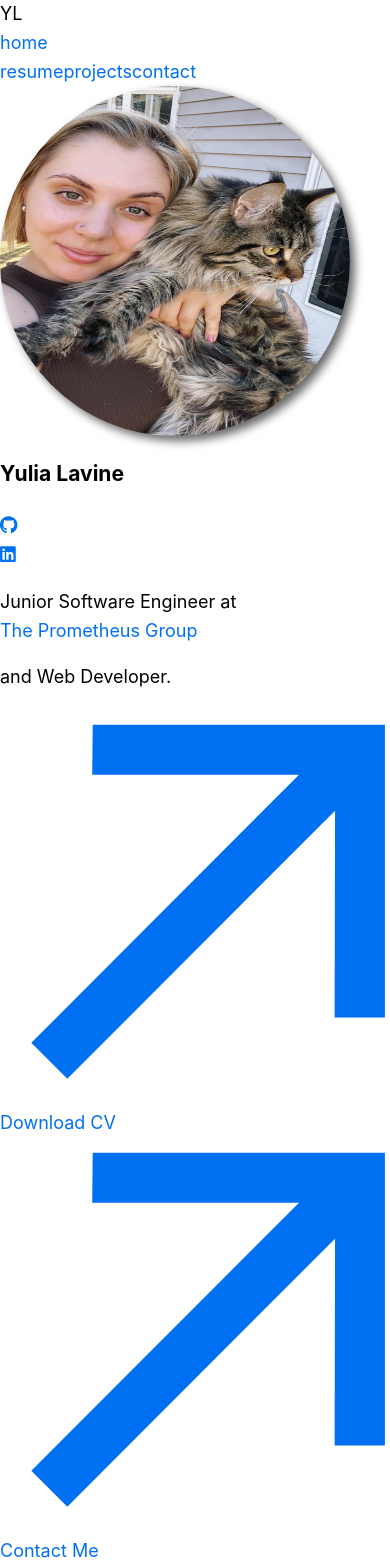
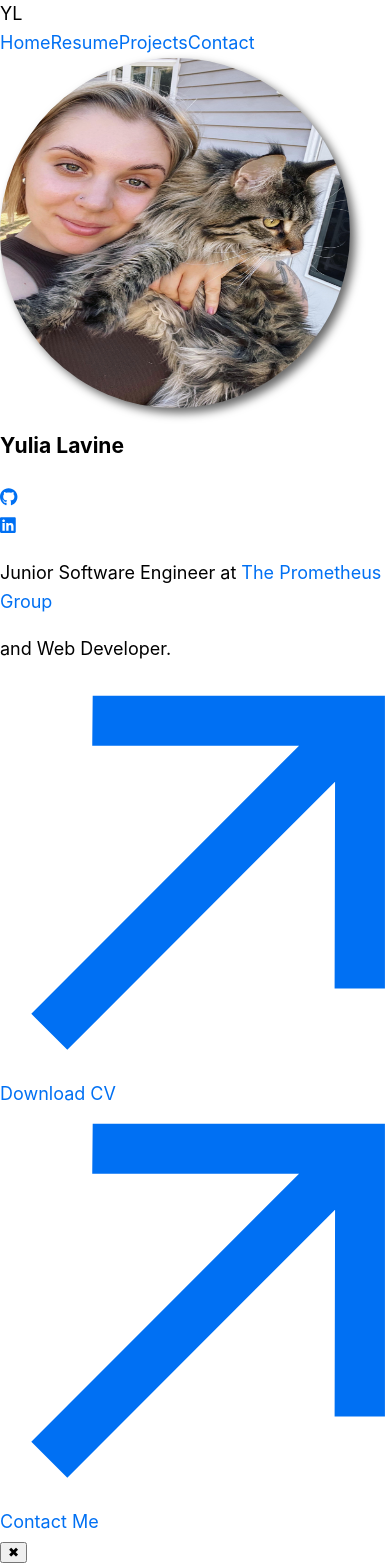
Before and after one commit to ilavine/nextjs-portfolio, a Next.js app: page / in a window 390 px wide. Built offline with nearby package versions, Linux system fonts and the light colour scheme.

Commit message:
add fixes for mobile

```diff
--- a/components/layout.js
+++ b/components/layout.js
@@ -1,40 +1,63 @@
-import Head from "next/head";
-import Image from "next/image";
-import styles from "./layout.module.css";
-import utilStyles from "../styles/utils.module.css";
-import Link from "next/link";
-import Sidebar from "../components/sidebar";
+import { useState } from 'react';
+import Head from 'next/head';
+import Image from 'next/image';
+import styles from './layout.module.css';
+import utilStyles from '../styles/utils.module.css';
+import Link from 'next/link';
+import Sidebar from '../components/sidebar';
 
-export const siteTitle = "Next.js Portfolio - Yulia Lavine";
-
+export const siteTitle = 'Next.js Portfolio - Yulia Lavine';
 
 export default function Layout({ children, home }) {
+  const [isSidebarOpen, setSidebarOpen] = useState(true);
+
+  const toggleSidebar = () => {
+    setSidebarOpen(!isSidebarOpen);
+  };
+
+  const navItems = [
+    { path: '/', name: 'Home' },
+    { path: '/resume', name: 'Resume' },
+    { path: '/projects', name: 'Projects' },
+    { path: '/contact', name: 'Contact' },
+  ];
+
   return (
     <>
       <Head>
         <link rel="icon" href="/favicon.ico" />
-        <meta
-          name="description"
-          content="Yulia Lavine - Web Developer Portfolio"
-        />
+        <meta name="description" content="Yulia Lavine - Web Developer Portfolio" />
       </Head>
-      <div className="flex min-h-screen flex-row bg-gray-100 text-gray-800">
-        <aside className="sidebar w-64 -translate-x-full transform bg-white p-4 transition-transform duration-150 ease-in md:translate-x-0 md:shadow-md">
+      <div className="flex min-h-screen flex-col md:flex-row bg-gray-100 text-gray-800">
+        <aside
+          className={`sidebar w-full md:w-64 bg-white p-4 transition-transform duration-150 ease-in ${
+            isSidebarOpen ? '' : '-translate-y-full'
+          } md:translate-y-0 md:shadow-md`}
+        >
           <div className="my-4 w-full border-b-4 border-gray-100 text-center">
-            <span className="font-mono text-xl font-bold tracking-widest">
-              YL
-            </span>
+            <span className="font-mono text-xl font-bold tracking-widest">YL</span>
           </div>
           <div className="flex flex-col items-center">
-            <Sidebar />
+            <nav className="space-y-2">
+              {navItems.map(({ path, name }) => (
+                <Link key={path} href={path}
+                   className="block">{name}
+                </Link>
+              ))}
+            </nav>
           </div>
           <div className="my-4"></div>
         </aside>
-        <main className="main -ml-64 flex flex-grow flex-col p-4 transition-all duration-150 ease-in md:ml-0">
+        <main className="main flex-grow flex p-4 transition-all duration-150 ease-in">
           {children}
-
-
         </main>
+        <button
+          className="fixed top-4 right-4 md:hidden z-10 bg-white rounded-full p-2 shadow"
+          onClick={toggleSidebar}
+          aria-label={isSidebarOpen ? 'Close sidebar' : 'Open sidebar'}
+        >
+          {isSidebarOpen ? '✖' : 'Open'}
+        </button>
       </div>
     </>
   );
--- a/components/sidebar.js
+++ b/components/sidebar.js
@@ -1,6 +1,7 @@
-import Link from 'next/link';
+import { useState } from 'react';
 import clsx from 'clsx';
 import { usePathname } from 'next/navigation';
+import Link from 'next/link';
 import { LayoutGroup, motion } from 'framer-motion';
 
 const navItems = {
@@ -18,18 +19,24 @@ const navItems = {
   },
 };
 
-  export default function Sidebar() {
+export default function Navbar() {
+  const [isSidebarOpen, setSidebarOpen] = useState(false);
+  let pathname = usePathname() || '/';
+  if (pathname.includes('/projects/')) {
+    pathname = '/projects';
+  }
 
-    let pathname = usePathname() || '/';
-  if (pathname.includes('/blog/')) {
-    pathname = '/blog';
-  }
+  const toggleSidebar = () => {
+    setSidebarOpen(!isSidebarOpen);
+  };
+
   return (
-        <aside className="md:w-[150px] md:flex-shrink-0 -mx-4 md:mx-0 md:px-0">
-      <div className="lg:sticky lg:top-20">
-        <div className="ml-2 md:ml-[12px] mb-2 px-4 md:px-0 md:mb-8 space-y-10 flex flex-col md:flex-row items-start ">
-
-        </div>
+    <aside
+      className={clsx(
+        'md:w-[150px] md:flex-shrink-0 -mx-4 md:mx-0 md:px-0',
+        { 'hidden md:block': !isSidebarOpen }
+      )}
+    >
       <LayoutGroup>
         <nav
           className="flex flex-row md:flex-col items-start relative px-4 md:px-0 pb-0 fade md:overflow-auto scroll-pr-6 md:relative"
@@ -70,7 +77,13 @@ const navItems = {
           </div>
         </nav>
       </LayoutGroup>
-      </div>
+      <button
+        className="md:hidden"
+        onClick={toggleSidebar}
+        aria-label={isSidebarOpen ? 'Close sidebar' : 'Open sidebar'}
+      >
+        {isSidebarOpen ? 'Close' : 'Open'}
+      </button>
     </aside>
   );
 }
--- a/package.json
+++ b/package.json
@@ -16,7 +16,7 @@
     "emailjs-com": "^3.2.0",
     "framer-motion": "^10.12.16",
     "gray-matter": "^4.0.3",
-    "next": "latest",
+    "next": "^13.4.6",
     "postcss": "^8.4.24",
     "react": "18.2.0",
     "react-dom": "18.2.0",
--- a/pages/index.js
+++ b/pages/index.js
@@ -22,6 +22,7 @@ export function ArrowIcon() {
     </svg>
   );
 }
+
 export default function Home() {
   return (
     <Layout home>
@@ -29,11 +30,11 @@ export default function Home() {
         <title>{siteTitle}</title>
       </Head>
 
-      <section className="about flex items-center justify-center m-36">
+      <section className="about flex items-center justify-center m-8 sm:m-16 lg:m-24">
         <div className="fn_cs_about_modern">
-          <div className="container">
-            <div className="flex flex-col lg:flex-row">
-              <div className="w-full lg:w-1/2">
+          <div className="container mx-auto">
+            <div className="flex flex-col sm:flex-row">
+              <div className="w-full sm:w-1/2">
                 <div className="relative">
                   <Image
                     src="/profile.jpeg"
@@ -44,8 +45,8 @@ export default function Home() {
                   />
                 </div>
               </div>
-              <div className="w-full lg:w-1/2 pl-12">
-                <div className="main_title text-center lg:text-left">
+              <div className="w-full sm:w-1/2 pl-12">
+                <div className="main_title text-center sm:text-left">
                   <h3 className="text-4xl font-bold text-center mb-6">
                     Yulia Lavine
                   </h3>
@@ -87,39 +88,40 @@ export default function Home() {
 
                     <div className="h-px bg-gray-300 flex-grow"></div>
                   </div>
-                  <p className="text-xl text-center mt-12">
-                    Junior Software Engineer at <br></br>{" "}
-                    <Link href="https://theprogrp.com/" passHref>
-                      <id
+                  <p className="text-xl text-center sm:text-left mt-12">
+                    Junior Software Engineer at{" "}
+                    <Link
+
+                      href="https://theprogrp.com/"
+                      passHref
                       target="_blank"
                       rel="noreferrer"
                       className="text-indigo-500"
                     >
                       The Prometheus Group{" "}
-                      </id>
                     </Link>
                   </p>
-                  <p className="text-xl text-center">and Web Developer.</p>
+                  <p className="text-xl text-center sm:text-left">
+                    and Web Developer.
+                  </p>
 
-                  <div class="items-center justify-center space-y-4 sm:flex sm:space-y-0 sm:space-x-4 mt-6">
+                  <div className="flex flex-col sm:flex-row space-y-4 sm:space-y-0 sm:space-x-4 mt-6">
                     <a
                       href="#"
-                      class="w-full sm:w-auto bg-gray-800 hover:bg-gray-700 focus:ring-4 focus:outline-none focus:ring-gray-300 text-white rounded-lg inline-flex items-center justify-center px-4 py-2.5 dark:bg-gray-700 dark:hover:bg-gray-600 dark:focus:ring-gray-700"
+                      className="w-full sm:w-auto bg-gray-800 hover:bg-gray-700 focus:ring-4 focus:outline-none focus:ring-gray-300 text-white rounded-lg inline-flex items-center justify-center px-4 py-2.5 dark:bg-gray-700 dark:hover:bg-gray-600 dark:focus:ring-gray-700"
                     >
-                      <div class="text-left">
-                        <div class="-mt-1  text-sm ">
-                          {" "}
+                      <div className="text-left">
+                        <div className="-mt-1 text-sm">
                           <ArrowIcon /> Download CV
                         </div>
                       </div>
                     </a>
                     <a
                       href="/contact"
-                      class="w-full sm:w-auto bg-gray-800 hover:bg-gray-700 focus:ring-4 focus:outline-none focus:ring-gray-300 text-white rounded-lg inline-flex items-center justify-center px-4 py-2.5 dark:bg-gray-700 dark:hover:bg-gray-600 dark:focus:ring-gray-700"
+                      className="w-full sm:w-auto bg-gray-800 hover:bg-gray-700 focus:ring-4 focus:outline-none focus:ring-gray-300 text-white rounded-lg inline-flex items-center justify-center px-4 py-2.5 dark:bg-gray-700 dark:hover:bg-gray-600 dark:focus:ring-gray-700"
                     >
-                      <div class="text-left">
-                        <div class="-mt-1  text-sm ">
-                          {" "}
+                      <div className="text-left">
+                        <div className="-mt-1 text-sm">
                           <ArrowIcon />
                           Contact Me
                         </div>
@@ -131,6 +133,7 @@ export default function Home() {
             </div>
           </div>
         </div>
+
     </section>
   </Layout>
 );
```
Also changed, not shown: pages/projects.js (+18 -16 lines), 1 other file (tests, documents, lock files or other folders). Lines whose indentation alone changed are shown as unchanged.
